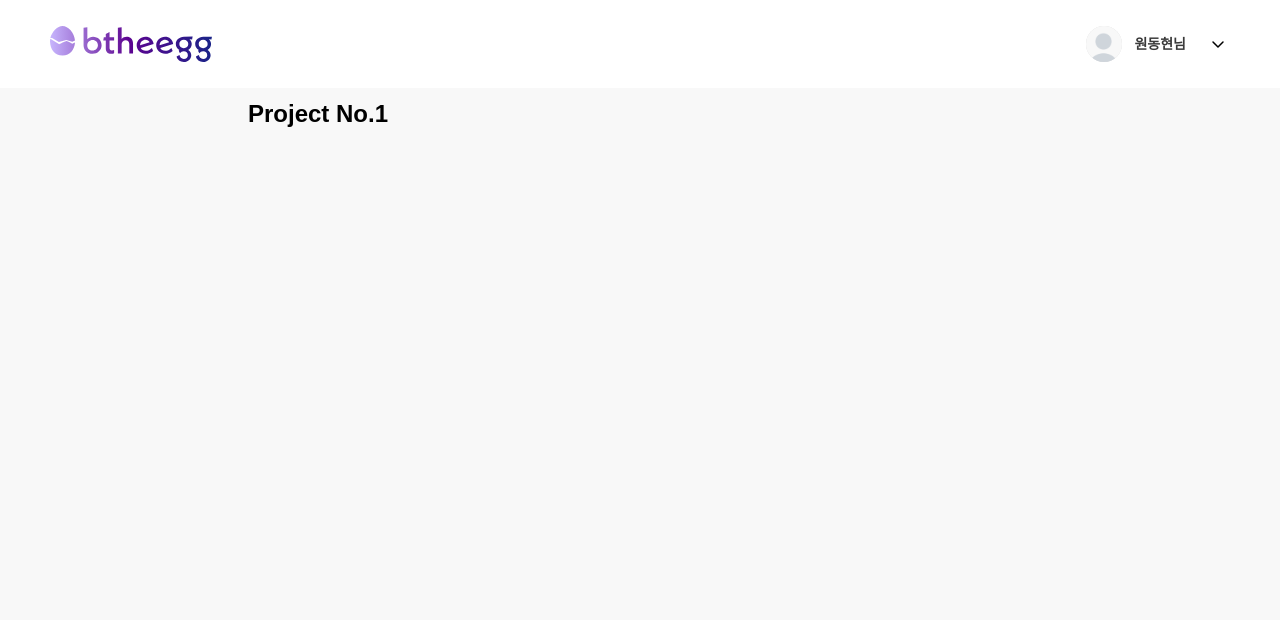
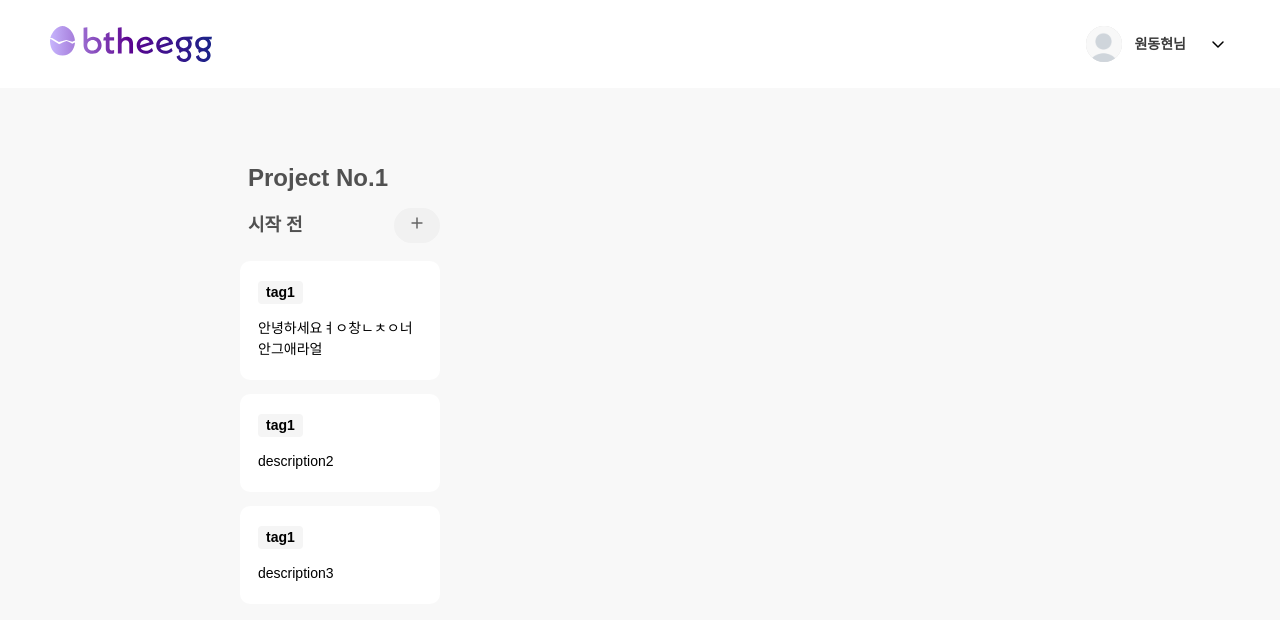
Before and after one commit to Hellol77/kanban-board, a React (Vite) app: page / in a window 1280 px wide. Shown: the top 620 px of the page. Built offline with nearby package versions, Linux system fonts and the light colour scheme; a web font is replaced by a local one.

Commit message:
feat: kanban List 추가

```diff
--- /dev/null
+++ b/src/components/Card/Card.tsx
@@ -0,0 +1,5 @@
+const Card = () => {
+  return <div>Card</div>;
+};
+
+export default Card;
--- a/src/components/KanbanList/KanbanList.tsx
+++ b/src/components/KanbanList/KanbanList.tsx
@@ -1,21 +1,136 @@
-import { KanbanWrapper, TextInput } from '@/components/common';
-import { useState } from 'react';
+import { Button, KanbanWrapper, TextInput } from '@/components/common';
+import { KanbanDataType } from '@/types/kanban';
+import { useEffect, useState } from 'react';
+import styled from 'styled-components';
+import PlusIcon from '@/assets/plus.svg?react';
+const S = {
+  ListWrapper: styled.div`
+    display: flex;
+    overflow-x: auto;
+    height: 100%;
+    gap: 16px;
+    width: 100%;
+    max-width: calc(200px * 4 + 16px * 3);
+  `,
+
+  ListColumn: styled.section`
+    display: flex;
+    flex-direction: column;
+    gap: 1.4rem;
+    height: 11.2rem;
+    flex: 0 0 20rem;
+    border-radius: 8px;
+    height: 100%;
+    overflow-y: auto;
+  `,
+
+  ListTitle: styled.div`
+    display: flex;
+    justify-content: space-between;
+    align-items: center;
+  `,
+
+  ListItem: styled.article`
+    background-color: ${({ theme }) => theme.colors.white[100]};
+    padding: 2rem 1.8rem;
+    border-radius: 10px;
+    display: flex;
+    flex-direction: column;
+    gap: 1.4rem;
+  `,
+
+  ListItemTag: styled.div`
+    display: flex;
+    width: fit-content;
+    padding: 0.1rem 0.8rem;
+    font-size: ${({ theme }) => theme.fontSizes.body1};
+    font-weight: 600;
+    border-radius: 4px;
+    align-items: center;
+    justify-content: center;
+    background-color: ${({ theme }) => theme.colors.gray[100]};
+  `,
+
+  ListItemDescription: styled.span`
+    font-size: ${({ theme }) => theme.fontSizes.body1};
+    color: ${({ theme }) => theme.colors.black.text1};
+    font-weight: 400;
+  `,
+};
+
+const initialData: KanbanDataType = {
+  projectName: 'Project No.1',
+  kanbanList: [
+    {
+      listId: 0,
+      title: '시작 전',
+      cards: [
+        {
+          id: 1,
+          tag: { tagName: 'tag1', color: 'black' },
+          description: '안녕하세요ㅕㅇ창ㄴㅊㅇ너 안그애라얼',
+        },
+        { id: 2, tag: { tagName: 'tag1', color: 'black' }, description: 'description2' },
+        { id: 3, tag: { tagName: 'tag1', color: 'black' }, description: 'description3' },
+      ],
+    },
+  ],
+};
 
 const KanbanList = () => {
-  const [data, setData] = useState({
-    projectName: 'Project No.1',
-    kanbanList: [
-      { id: 0, title: '시작 전', cards: [] },
-      { id: 1, title: '진행 중', cards: [] },
-      { id: 2, title: '완료', cards: [] },
-    ],
+  const [data, setData] = useState<KanbanDataType>(() => {
+    const localData = localStorage.getItem('kanban');
+    return localData ? initialData : initialData;
   });
+
+  useEffect(() => {
+    localStorage.setItem('kanban', JSON.stringify(data));
+  }, [data]);
 
   const onChangeProjectName = (value: string) => setData((prev) => ({ ...prev, projectName: value }));
 
+  const onChangeListTitle = (value: string, id: number) => {
+    setData((prev) => ({
+      ...prev,
+      kanbanList: prev.kanbanList.map((list) => (list.listId === id ? { ...list, title: value } : list)),
+    }));
+  };
+
   return (
     <KanbanWrapper>
-      <TextInput value={data.projectName} onChangeValue={onChangeProjectName} />
+      <TextInput
+        role='heading'
+        aria-label='프로젝트 제목'
+        aria-level={1}
+        variant='h1'
+        value={data.projectName}
+        placeholder='프로젝트 제목을 입력해주세요.'
+        onChange={(e) => onChangeProjectName(e.target.value)}
+      />
+      <S.ListWrapper>
+        {data.kanbanList.map((list) => (
+          <S.ListColumn key={list.listId}>
+            <S.ListTitle>
+              <TextInput
+                variant='h2'
+                role='heading'
+                aria-label='컬럼 제목'
+                aria-level={2}
+                value={list.title}
+                placeholder='컬럼 제목을 입력해주세요.'
+                onChange={(e) => onChangeListTitle(e.target.value, list.listId)}
+              />
+              {list.cards.length !== 0 && <Button icon={<PlusIcon />} aria-label='카드 추가' />}
+            </S.ListTitle>
+            {list.cards.map((card) => (
+              <S.ListItem key={card.id}>
+                <S.ListItemTag>{card.tag?.tagName}</S.ListItemTag>
+                <S.ListItemDescription>{card.description}</S.ListItemDescription>
+              </S.ListItem>
+            ))}
+          </S.ListColumn>
+        ))}
+      </S.ListWrapper>
     </KanbanWrapper>
   );
 };
--- /dev/null
+++ b/src/components/common/Button/Button.tsx
@@ -0,0 +1,34 @@
+import { HTMLAttributes, ReactNode } from 'react';
+import styled from 'styled-components';
+
+interface ButtonProps extends HTMLAttributes<HTMLButtonElement> {
+  icon?: ReactNode;
+  text?: string;
+}
+
+const S = {
+  Button: styled.button`
+    padding: 0.8rem 1.6rem;
+    border: none;
+    border-radius: 3rem;
+    background-color: ${({ theme }) => theme.colors.buttonBackGround};
+    color: ${({ theme }) => theme.colors.gray.text1};
+    font-size: ${({ theme }) => theme.fontSizes.body2};
+    font-weight: 500;
+    cursor: pointer;
+    &:hover {
+      background-color: ${({ theme }) => theme.colors.white[300]};
+    }
+  `,
+};
+
+const Button = ({ text, icon, ...props }: ButtonProps) => {
+  return (
+    <S.Button {...props}>
+      {icon}
+      {text}
+    </S.Button>
+  );
+};
+
+export default Button;
--- /dev/null
+++ b/src/components/common/Input/TextAreaInput.tsx
@@ -0,0 +1,5 @@
+const TextAreaInput = () => {
+  return <div>TextAreaInput</div>;
+};
+
+export default TextAreaInput;
--- a/src/components/common/Input/TextInput.tsx
+++ b/src/components/common/Input/TextInput.tsx
@@ -1,11 +1,10 @@
+import { InputHTMLAttributes } from 'react';
 import styled, { css } from 'styled-components';
 
 type VariantType = 'h1' | 'h2';
 
-interface TextInputProps {
-  value: string;
-  // eslint-disable-next-line no-unused-vars
-  onChangeValue: (value: string) => void;
+interface TextInputProps extends InputHTMLAttributes<HTMLInputElement> {
+  variant?: VariantType;
 }
 
 interface VariantProps {
@@ -27,28 +26,22 @@ const S = {
   Input: styled.input<VariantProps>`
     width: 100%;
     padding: 8px;
+    color: ${({ theme }) => theme.colors.black[100]};
+    border: none;
+    border-radius: 0.8rem;
+    background-color: transparent;
     &:hover {
       background-color: ${({ theme }) => theme.colors.white[300]};
     }
-    border: none;
-    border-radius: 0.8rem;
-    background-color: transparent;
-    ${({ variant = 'h1' }) => variantMap[variant] || variantMap.h1}
     &:focus {
       outline: none;
     }
+    ${({ variant = 'h1' }) => variantMap[variant] || variantMap.h1}
   `,
 };
 
-const TextInput = ({ value, onChangeValue }: TextInputProps) => {
-  return (
-    <S.Input
-      type='text'
-      placeholder='프로젝트 제목을 입력해주세요'
-      value={value}
-      onChange={(e) => onChangeValue(e.target.value)}
-    />
-  );
+const TextInput = ({ variant, ...props }: TextInputProps) => {
+  return <S.Input {...props} type='text' variant={variant} />;
 };
 
 export default TextInput;
--- a/src/components/common/Text/Text.tsx
+++ b/src/components/common/Text/Text.tsx
@@ -49,7 +49,7 @@ const colorMap = {
     color: ${({ theme }) => theme.colors.white[100]};
   `,
   purple: css`
-    color: ${({ theme }) => theme.colors.purple};
+    color: ${({ theme }) => theme.colors.purple[200]};
   `,
 };
 
--- /dev/null
+++ b/src/components/common/Wrapper/GridWrapper.tsx
@@ -0,0 +1,5 @@
+const GridWrapper = () => {
+  return <div>GridWrapper</div>;
+};
+
+export default GridWrapper;
--- a/src/components/common/Wrapper/KanbanWrapper.tsx
+++ b/src/components/common/Wrapper/KanbanWrapper.tsx
@@ -3,9 +3,14 @@ import styled from 'styled-components';
 
 const S = {
   Wrapper: styled.div`
-    max-width: 80rem;
+    max-width: 90rem;
+    padding: 0 5rem;
     height: 100vh;
-    margin: 0 auto;
+    margin: 6.4rem auto;
+    @media screen and (max-width: 768px) {
+      padding: 0 1.2rem;
+      margin: 2rem auto;
+    }
   `,
 };
 
--- a/src/components/common/dropdown/Dropdown.tsx
+++ b/src/components/common/dropdown/Dropdown.tsx
@@ -58,7 +58,7 @@ const S = {
     padding: 1.2rem 0;
     border: 1px solid ${({ theme }) => theme.colors.white[100]};
     &:hover {
-      background-color: ${({ theme }) => theme.colors.gray[200]};
+      background-color: ${({ theme }) => theme.colors.gray[100]};
       border: 1px solid ${({ theme }) => theme.colors.white[300]};
     }
   `,
--- a/src/components/common/index.ts
+++ b/src/components/common/index.ts
@@ -4,3 +4,4 @@ export { default as ContentWrapper } from './Wrapper/ContentWrapper';
 export { default as KanbanWrapper } from './Wrapper/KanbanWrapper';
 export { default as Text } from './Text/Text';
 export { default as PageLayout } from './layout/PageLayout';
+export { default as Button } from './Button/Button';
--- a/src/styles/theme.ts
+++ b/src/styles/theme.ts
@@ -6,8 +6,8 @@ const theme = {
       text1: '#000000',
     },
     gray: {
-      100: '#666666',
-      200: '#F5F5F5',
+      100: '#F5F5F5',
+      200: '#666666',
       text1: '#979797',
     },
     white: {
@@ -15,7 +15,11 @@ const theme = {
       200: '#F8F8F8',
       300: '#E5E7EB',
     },
-    purple: '#7C0491',
+    purple: { 100: '#F5F2F6', 200: '#7C0491' },
+    blue: {
+      100: '#F1F6FD',
+      200: '#0052EA',
+    },
     buttonBackGround: '#F1F1F1',
   },
   fontSizes: {
--- /dev/null
+++ b/src/types/kanban.ts
@@ -0,0 +1,21 @@
+export interface KanbanDataType {
+  projectName: string;
+  kanbanList: KanbanListType[];
+}
+
+export interface KanbanListType {
+  listId: number;
+  title: string;
+  cards: CardType[];
+}
+
+export interface CardType {
+  id: number;
+  tag?: TagType;
+  description?: string;
+}
+
+export interface TagType {
+  tagName: string;
+  color: 'black' | 'blue' | 'purple';
+}
```
